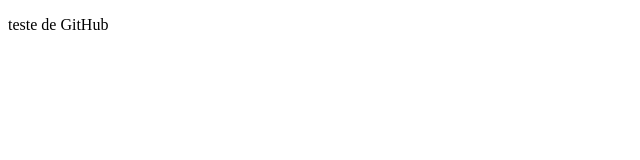
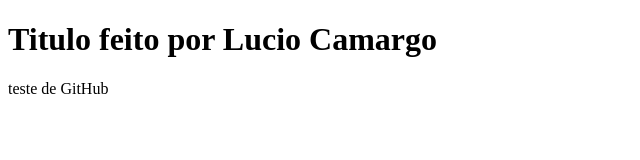
Before and after one commit to luciodev26/AULA-GIT-ESSENCIAL, a plain HTML site: page index.html in a window 1280 px wide. Shown: the whole page, without its empty margins (0-640 px from the left). Drawn offline with Linux system fonts and the light colour scheme.

Commit message:
criado titulo da pagina
inserido H1 bo body como teste

```diff
--- a/index.html
+++ b/index.html
@@ -8,7 +8,9 @@
 </head>
 
 <body>
+  <h1>Titulo feito por Lucio Camargo</h1>
   <p>teste de GitHub</p>
+
 </body>
 
 </html>
```
